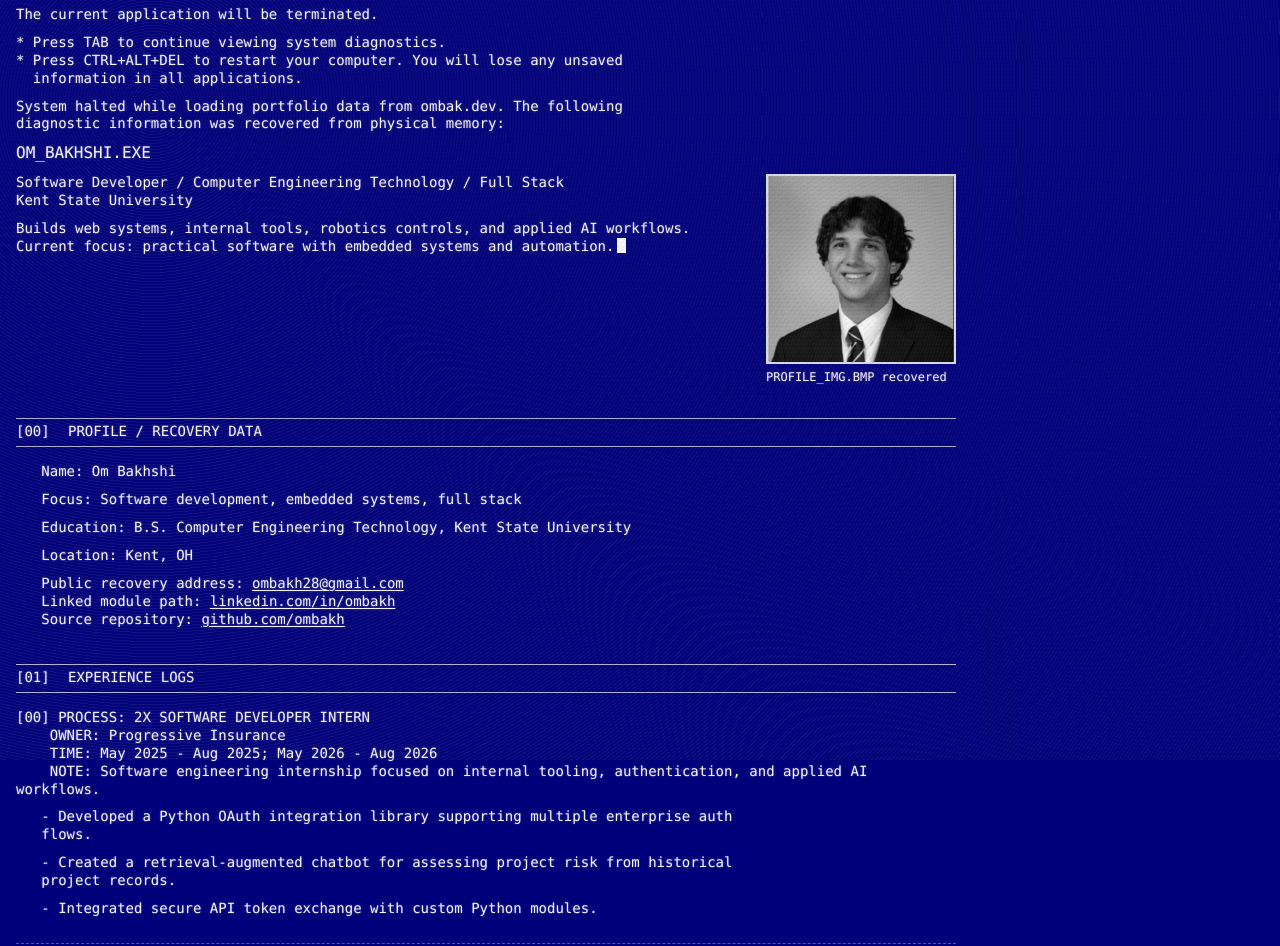
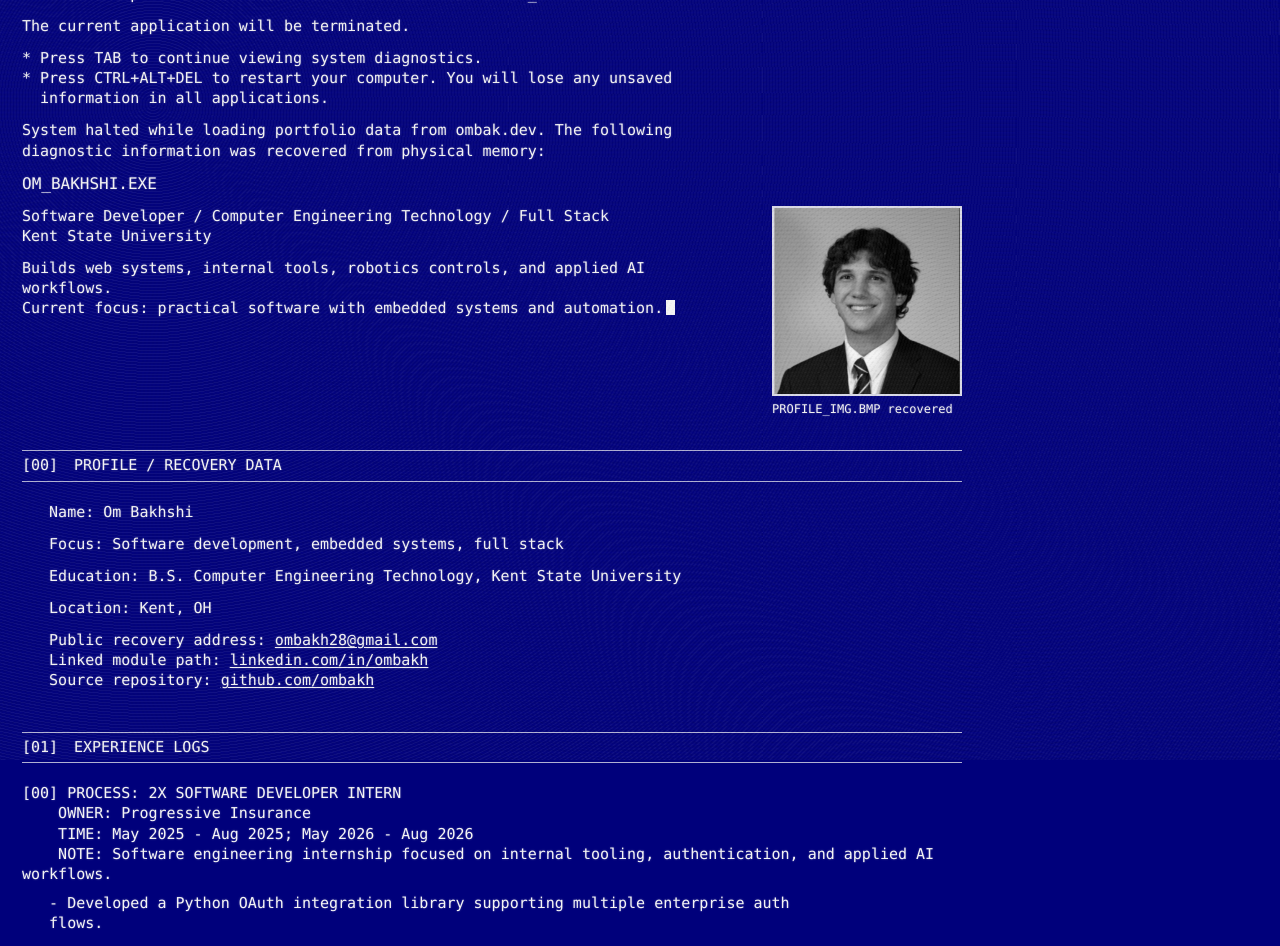
Before and after one commit to ombakh/web, a React (Vite) app: page / in a window 1280 px wide. Shown: the part 40-986 px from the top of the page. Built offline with nearby package versions, Linux system fonts and the light colour scheme.

Commit message:
Fix deployed headshot and fluid layout

```diff
--- a/src/App.tsx
+++ b/src/App.tsx
@@ -113,7 +113,7 @@ function HeaderBlock() {
           </p>
         </div>
         <figure className="headshot-frame">
-          <img src="/headshot.jpeg" alt="Om Bakhshi headshot" />
+          <img src="./headshot.jpeg" alt="Om Bakhshi headshot" />
           <figcaption>PROFILE_IMG.BMP recovered</figcaption>
         </figure>
       </div>
--- a/src/index.css
+++ b/src/index.css
@@ -57,10 +57,10 @@ button {
   z-index: 2;
   width: min(1060px, calc(100vw - 32px));
   min-height: 100vh;
-  padding: 18px 0 120px;
-  margin-left: 16px;
-  font-size: 14px;
-  line-height: 1.28;
+  padding: clamp(12px, 2vw, 24px) 0 clamp(84px, 10vw, 128px);
+  margin-left: clamp(8px, 2vw, 22px);
+  font-size: clamp(12px, 1.18vw, 15px);
+  line-height: 1.34;
   letter-spacing: 0;
   text-align: left;
   text-shadow: 0 0 2px rgba(255, 255, 255, 0.32);
@@ -69,12 +69,12 @@ button {
 
 .bsod-block {
   width: min(980px, 100%);
-  margin: 0 0 36px 0;
+  margin: 0 0 clamp(28px, 4vw, 42px) 0;
   white-space: normal;
 }
 
 .bsod-block p {
-  margin: 0 0 10px 0;
+  margin: 0 0 12px 0;
 }
 
 .hero-block {
@@ -93,7 +93,7 @@ button {
   display: grid;
   grid-template-columns: minmax(0, 1fr) clamp(150px, 18vw, 190px);
   align-items: start;
-  gap: 24px;
+  gap: clamp(16px, 3vw, 30px);
   width: min(940px, 100%);
   margin-top: 4px;
 }
@@ -131,7 +131,7 @@ button {
   grid-template-columns: 42px 1fr;
   column-gap: 10px;
   width: min(940px, 100%);
-  margin: 0 0 16px 0;
+  margin: 0 0 clamp(14px, 2vw, 20px) 0;
   padding: 4px 0 5px 0;
   border-top: 1px solid rgba(244, 244, 244, 0.72);
   border-bottom: 1px solid rgba(244, 244, 244, 0.72);
@@ -186,8 +186,8 @@ button {
 .log-entry,
 .module-entry {
   width: min(940px, 100%);
-  margin: 0 0 22px 0;
-  padding: 0 0 16px 0;
+  margin: 0 0 clamp(18px, 3vw, 26px) 0;
+  padding: 0 0 clamp(14px, 2vw, 18px) 0;
   border-bottom: 1px dashed rgba(244, 244, 244, 0.34);
 }
 
@@ -200,7 +200,7 @@ button {
   display: grid;
   grid-template-columns: repeat(2, minmax(0, 1fr));
   width: min(940px, 100%);
-  column-gap: 34px;
+  column-gap: clamp(20px, 4vw, 40px);
 }
 
 .component-grid p,
```
